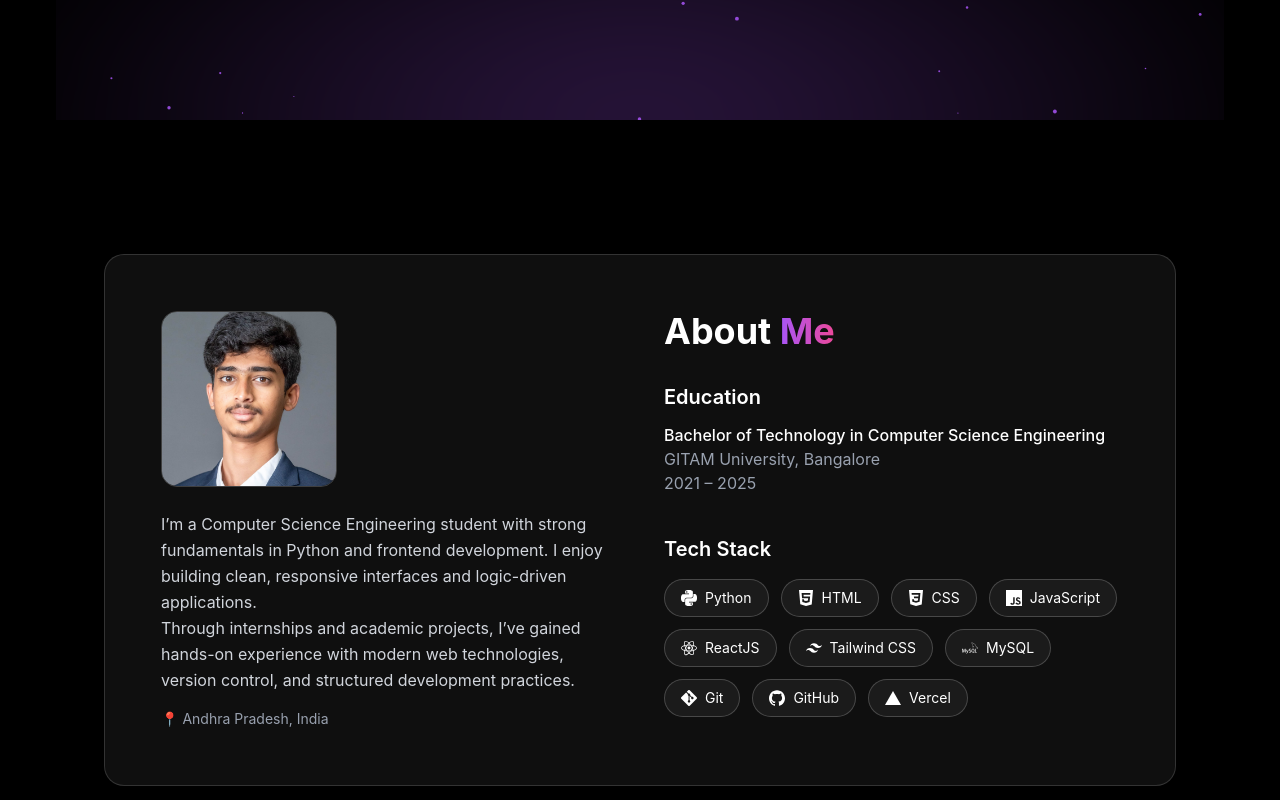
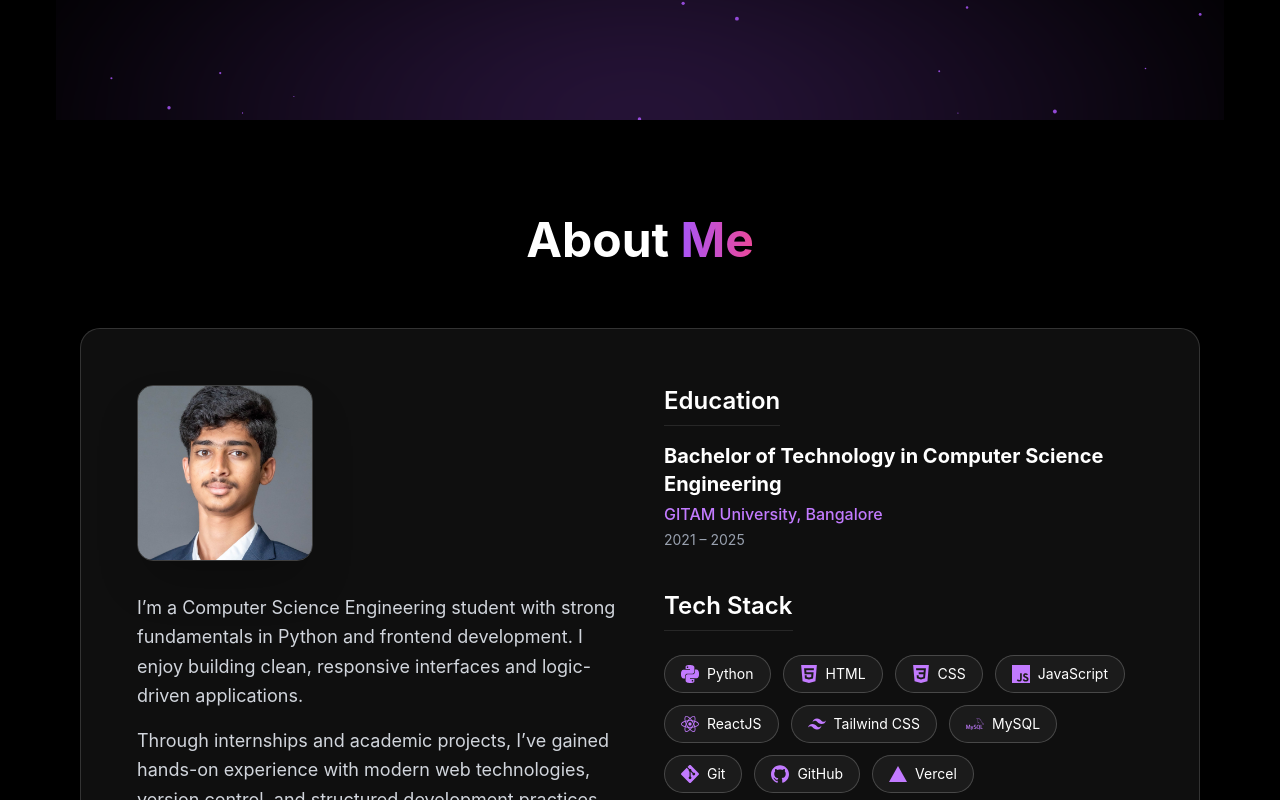
Before and after one commit to Srakeshvarma12/rakesh-portfolio, a React (Vite) app: page / in a window 1280 px wide. Shown: the part 680-1480 px from the top of the page. Built offline with nearby package versions, Linux system fonts and the light colour scheme.

Commit message:
Add stacked scroll animation for Experience section

```diff
--- a/src/components/About.jsx
+++ b/src/components/About.jsx
@@ -1,4 +1,3 @@
-import ScrollSection from "./ScrollSection";
 import { motion } from "framer-motion";
 import profileImg from "../assets/profile.jpg";
 import {
@@ -8,56 +7,65 @@ import {
 
 export default function About() {
   return (
-    <ScrollSection id="about">
-      <motion.section
-        className="min-h-screen flex items-center justify-center px-6"
-        initial={{ opacity: 0 }}
-        whileInView={{ opacity: 1 }}
+    <section id="about" className="min-h-screen py-24 px-6 flex flex-col justify-center items-center">
+
+      {/* 1. HEADING (Outside the glass box) */}
+      <motion.div
+        initial={{ opacity: 0, y: -20 }}
+        whileInView={{ opacity: 1, y: 0 }}
+        transition={{ duration: 0.8 }}
+        className="mb-16 text-center"
+      >
+        <h2 className="text-4xl md:text-5xl font-bold">
+          About <span className="gradient-text">Me</span>
+        </h2>
+      </motion.div>
+
+      {/* 2. GLASS CONTENT BOX */}
+      <motion.div
+        className="relative z-10 max-w-6xl w-full grid md:grid-cols-2 gap-12 glass p-10 md:p-14 border border-white/10"
+        initial={{ opacity: 0, y: 50 }}
+        whileInView={{ opacity: 1, y: 0 }}
         transition={{ duration: 0.8, ease: "easeOut" }}
         viewport={{ once: false, amount: 0.2 }}
       >
-        <div className="relative z-10 max-w-6xl w-full grid md:grid-cols-2 gap-12 glass p-10 md:p-14">
-          {/* LEFT */}
+        {/* LEFT COLUMN: Image & Bio */}
         <div className="flex flex-col items-center md:items-start text-center md:text-left">
           <img
             src={profileImg}
             alt="Rakesh Varma"
-              className="w-44 h-44 rounded-2xl object-cover border border-white/20 mb-6"
+            className="w-44 h-44 rounded-2xl object-cover border border-white/20 mb-8 shadow-2xl"
           />
 
-           <p className="text-gray-300 leading-relaxed">
+          <p className="text-gray-300 leading-relaxed mb-4 text-lg">
             I’m a Computer Science Engineering student with strong fundamentals
             in Python and frontend development. I enjoy building clean,
             responsive interfaces and logic-driven applications.
           </p>
 
-          <p className="text-gray-300 leading-relaxed ">
+          <p className="text-gray-300 leading-relaxed text-lg">
             Through internships and academic projects, I’ve gained hands-on
             experience with modern web technologies, version control, and
             structured development practices.
           </p>
 
-            <span className="text-sm text-gray-400 flex items-center gap-2 mt-4">
+          <span className="text-sm text-gray-400 flex items-center gap-2 mt-6 bg-white/5 px-4 py-2 rounded-full border border-white/10">
             📍 Andhra Pradesh, India
           </span>
         </div>
 
-          {/* RIGHT */}
+        {/* RIGHT COLUMN: Education & Tech Stack */}
         <div>
-            <h2 className="text-3xl md:text-4xl font-bold mb-8">
-              About <span className="gradient-text">Me</span>
-            </h2>
-
           <div className="mb-10">
-              <h3 className="text-xl font-semibold mb-3">Education</h3>
-              <p className="font-medium text-white">
+            <h3 className="text-2xl font-semibold mb-4 text-white border-b border-white/10 pb-2 inline-block">Education</h3>
+            <p className="font-bold text-xl text-white">
               Bachelor of Technology in Computer Science Engineering
             </p>
-              <p className="text-gray-400">GITAM University, Bangalore</p>
-              <p className="text-gray-400">2021 – 2025</p>
+            <p className="text-purple-400 font-medium mt-1">GITAM University, Bangalore</p>
+            <p className="text-gray-400 text-sm mt-1">2021 – 2025</p>
           </div>
 
-            <h3 className="text-xl font-semibold mb-4">Tech Stack</h3>
+          <h3 className="text-2xl font-semibold mb-6 text-white border-b border-white/10 pb-2 inline-block">Tech Stack</h3>
           <div className="flex flex-wrap gap-3">
             <Skill icon={<SiPython />} name="Python" />
             <Skill icon={<SiHtml5 />} name="HTML" />
@@ -71,16 +79,15 @@ export default function About() {
             <Skill icon={<SiVercel />} name="Vercel" />
           </div>
         </div>
-        </div>
-      </motion.section>
-    </ScrollSection>
+      </motion.div>
+    </section>
   );
 }
 
 function Skill({ icon, name }) {
   return (
-    <div className="flex items-center gap-2 px-4 py-2 rounded-full bg-white/5 border border-white/20 text-sm text-white">
-      <span className="text-base">{icon}</span>
+    <div className="flex items-center gap-2 px-4 py-2 rounded-full bg-white/5 border border-white/20 text-sm text-white hover:bg-white/10 transition cursor-default">
+      <span className="text-lg text-purple-400">{icon}</span>
       {name}
     </div>
   );
```
Lines whose indentation alone changed are shown as unchanged.
